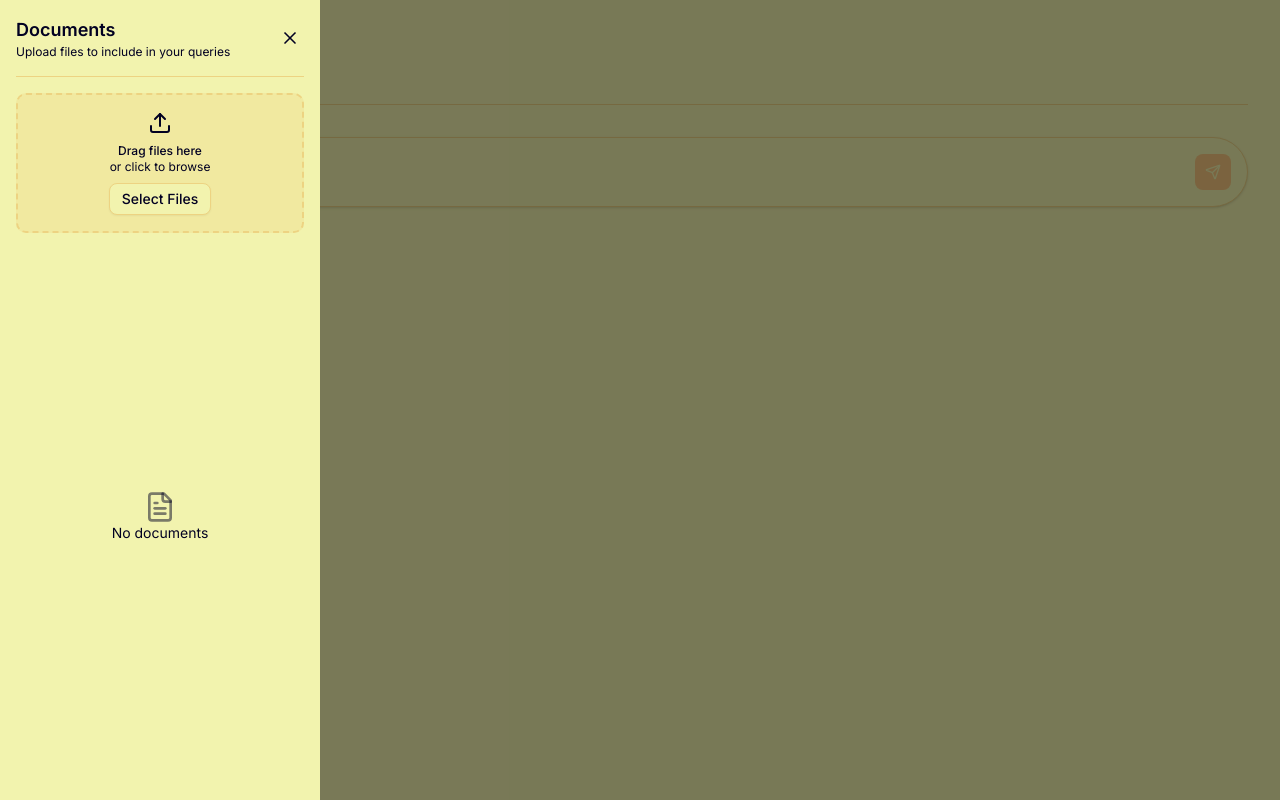
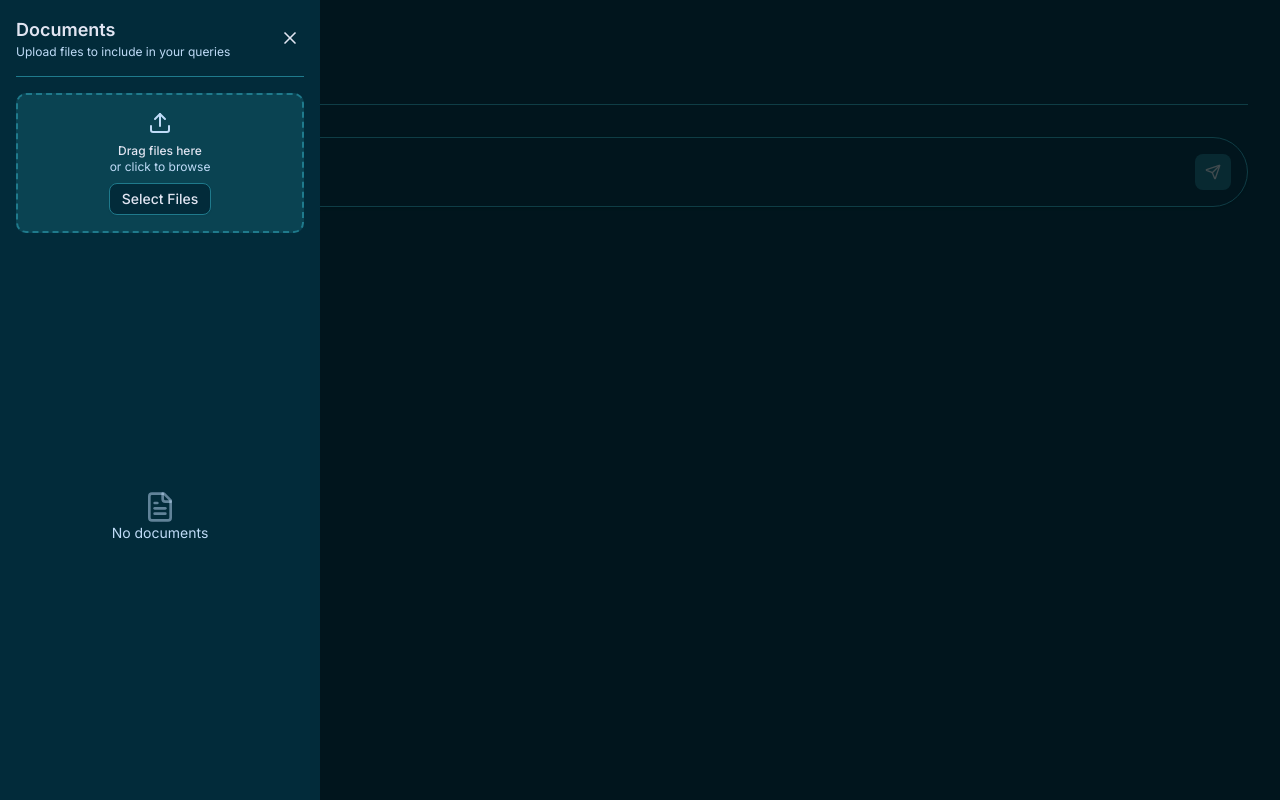
Before and after one commit to raberu12/athena-rag, a Next.js app: page / in a window 1280 px wide. Built offline with nearby package versions, Linux system fonts and the light colour scheme; a web font is replaced by a local one.

Commit message:
style: apply teal/blue dark mode color palette

```diff
--- a/app/globals.css
+++ b/app/globals.css
@@ -18,75 +18,75 @@
 }
 
 :root {
-  /* Updated color palette */
-  --background: #f2f3ae;
-  --foreground: #020122;
-  --card: #f2f3ae;
-  --card-foreground: #020122;
-  --popover: #f2f3ae;
-  --popover-foreground: #020122;
-  --primary: #fc9e4f;
-  --primary-foreground: #f2f3ae;
-  --secondary: #edd382;
-  --secondary-foreground: #020122;
-  --muted: #edd382;
-  --muted-foreground: #020122;
-  --accent: #f4442e;
-  --accent-foreground: #f2f3ae;
-  --destructive: #f4442e;
-  --destructive-foreground: #f2f3ae;
-  --border: #edd382;
-  --input: #edd382;
-  --ring: #fc9e4f;
-  --chart-1: #fc9e4f;
-  --chart-2: #edd382;
-  --chart-3: #f4442e;
-  --chart-4: #f2f3ae;
-  --chart-5: #020122;
+  /* New teal/blue color palette - Dark mode by default */
+  --background: #022B3A;
+  --foreground: #E1E5F2;
+  --card: #022B3A;
+  --card-foreground: #E1E5F2;
+  --popover: #022B3A;
+  --popover-foreground: #E1E5F2;
+  --primary: #1F7A8C;
+  --primary-foreground: #FFFFFF;
+  --secondary: #1F7A8C;
+  --secondary-foreground: #E1E5F2;
+  --muted: #1F7A8C;
+  --muted-foreground: #BFDBF7;
+  --accent: #BFDBF7;
+  --accent-foreground: #022B3A;
+  --destructive: #dc2626;
+  --destructive-foreground: #FFFFFF;
+  --border: #1F7A8C;
+  --input: #1F7A8C;
+  --ring: #BFDBF7;
+  --chart-1: #BFDBF7;
+  --chart-2: #1F7A8C;
+  --chart-3: #E1E5F2;
+  --chart-4: #022B3A;
+  --chart-5: #FFFFFF;
   --radius: 0.625rem;
-  --sidebar: #f2f3ae;
-  --sidebar-foreground: #020122;
-  --sidebar-primary: #fc9e4f;
-  --sidebar-primary-foreground: #f2f3ae;
-  --sidebar-accent: #f4442e;
-  --sidebar-accent-foreground: #f2f3ae;
-  --sidebar-border: #edd382;
-  --sidebar-ring: #fc9e4f;
+  --sidebar: #022B3A;
+  --sidebar-foreground: #E1E5F2;
+  --sidebar-primary: #1F7A8C;
+  --sidebar-primary-foreground: #FFFFFF;
+  --sidebar-accent: #BFDBF7;
+  --sidebar-accent-foreground: #022B3A;
+  --sidebar-border: #1F7A8C;
+  --sidebar-ring: #BFDBF7;
 }
 
 .dark {
-  --background: #020122;
-  --foreground: #f2f3ae;
-  --card: #020122;
-  --card-foreground: #f2f3ae;
-  --popover: #020122;
-  --popover-foreground: #f2f3ae;
-  --primary: #fc9e4f;
-  --primary-foreground: #020122;
-  --secondary: #edd382;
-  --secondary-foreground: #020122;
-  --muted: #edd382;
-  --muted-foreground: #020122;
-  --accent: #f4442e;
-  --accent-foreground: #f2f3ae;
-  --destructive: #f4442e;
-  --destructive-foreground: #f2f3ae;
-  --border: #edd382;
-  --input: #edd382;
-  --ring: #fc9e4f;
-  --chart-1: #fc9e4f;
-  --chart-2: #edd382;
-  --chart-3: #f4442e;
-  --chart-4: #020122;
-  --chart-5: #f2f3ae;
-  --sidebar: #020122;
-  --sidebar-foreground: #f2f3ae;
-  --sidebar-primary: #fc9e4f;
-  --sidebar-primary-foreground: #020122;
-  --sidebar-accent: #f4442e;
-  --sidebar-accent-foreground: #f2f3ae;
-  --sidebar-border: #edd382;
-  --sidebar-ring: #fc9e4f;
+  --background: #FFFFFF;
+  --foreground: #022B3A;
+  --card: #FFFFFF;
+  --card-foreground: #022B3A;
+  --popover: #FFFFFF;
+  --popover-foreground: #022B3A;
+  --primary: #1F7A8C;
+  --primary-foreground: #FFFFFF;
+  --secondary: #BFDBF7;
+  --secondary-foreground: #022B3A;
+  --muted: #E1E5F2;
+  --muted-foreground: #022B3A;
+  --accent: #1F7A8C;
+  --accent-foreground: #FFFFFF;
+  --destructive: #dc2626;
+  --destructive-foreground: #FFFFFF;
+  --border: #BFDBF7;
+  --input: #E1E5F2;
+  --ring: #1F7A8C;
+  --chart-1: #1F7A8C;
+  --chart-2: #BFDBF7;
+  --chart-3: #022B3A;
+  --chart-4: #E1E5F2;
+  --chart-5: #FFFFFF;
+  --sidebar: #E1E5F2;
+  --sidebar-foreground: #022B3A;
+  --sidebar-primary: #1F7A8C;
+  --sidebar-primary-foreground: #FFFFFF;
+  --sidebar-accent: #BFDBF7;
+  --sidebar-accent-foreground: #022B3A;
+  --sidebar-border: #BFDBF7;
+  --sidebar-ring: #1F7A8C;
 }
 
 @theme inline {
@@ -134,6 +134,7 @@
   * {
     @apply border-border outline-ring/50;
   }
+
   body {
     @apply bg-background text-foreground;
   }
```
